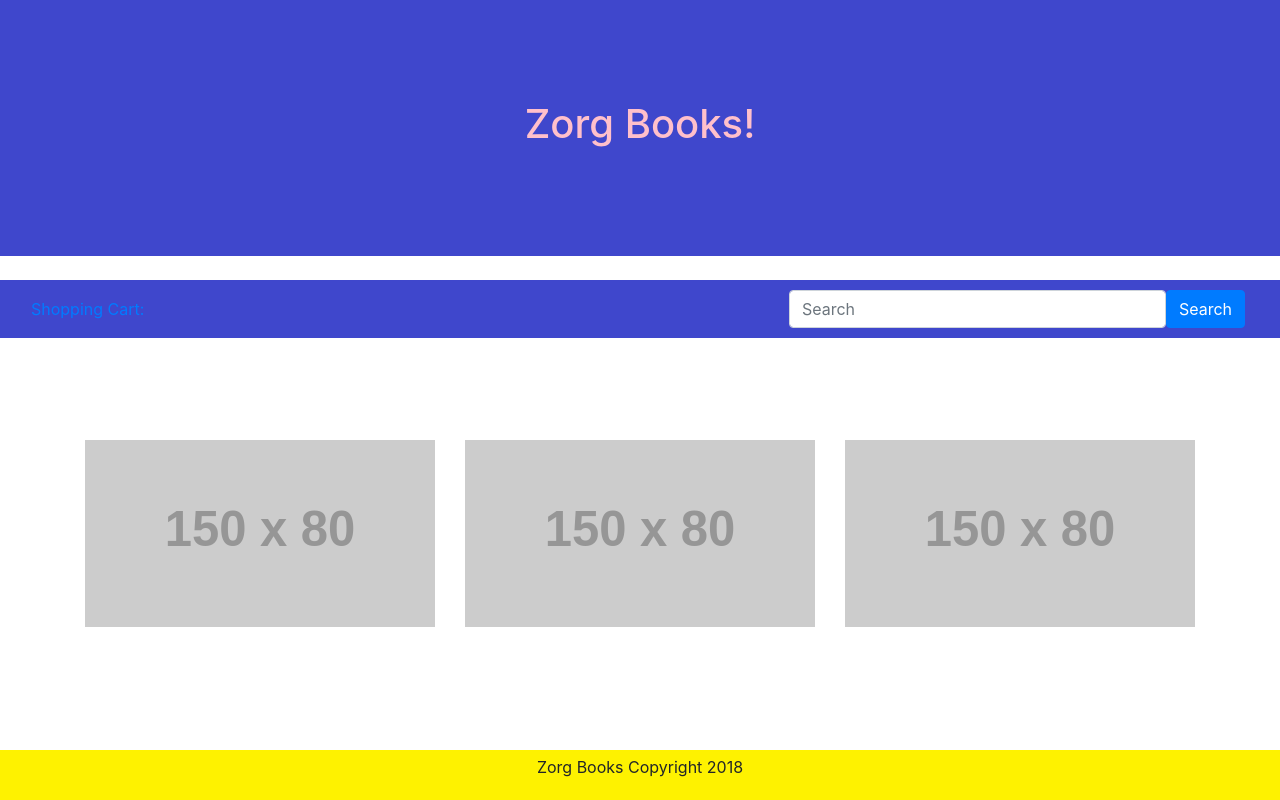
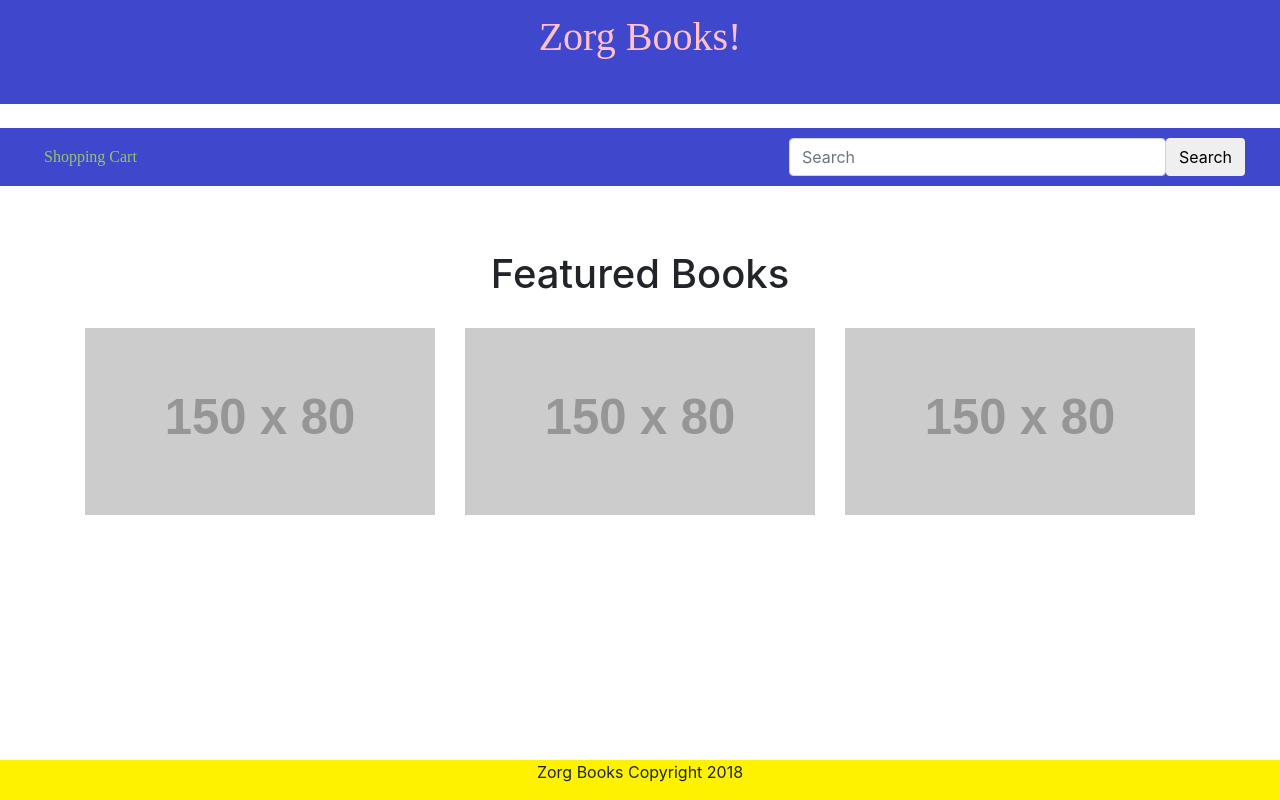
Before and after one commit to theoneandonlychoochootran/Zorg-s-Store, a PHP site: page /zorghome.php in a window 1280 px wide. Run offline with PHP 8.4, Linux system fonts and the light colour scheme; grey boxes labelled with a size stand in for pictures from a placeholder-image service; some libraries are stand-ins or nearby versions.

Commit message:
Add files via upload
Updated scaling, added font style, messed around with random things

```diff
--- /dev/null
+++ b/ZorgStore/mystyle.css
@@ -0,0 +1,35 @@
+	.jumbotron {
+	  background-color: #3F47CC;
+	  padding: 1%;
+      margin-bottom: 0;
+	  border-radius: 0;
+    }
+
+	.jumbotron h1{
+	 font-family: "Cooper Black";
+	 color: pink;
+	}
+
+	.container h1{
+		text-align: center;
+		padding-bottom: 2%;
+
+	}
+   .navbar {
+	  background-color: #3F47CC;
+	  margin-bottom: 5%;
+	  padding-top: 10px;
+	  padding-bottom: 10px;
+	  padding-right: 20px;
+      border-radius: 0;
+    }
+	.btn-link {
+		font-family: "Cooper Black";
+		color: #99C55E;
+	}
+    footer {
+      background-color: #fEF200;
+	  position: fixed;
+	  bottom: 0;
+	  width: 100%;
+    }
--- a/ZorgStore/navigation.php
+++ b/ZorgStore/navigation.php
@@ -1,3 +1,13 @@
+<!DOCTYPE html>
+<html lang="en">
+<head>
+  <title>Zorg Books</title>
+  <meta charset="utf-8">
+  <meta name="viewport" content="width=device-width, initial-scale=1">
+  <link rel="stylesheet" href="bootstrap-4.0.0-dist/css/bootstrap.min.css"/>
+  <script src="bootstrap-4.0.0-dist/js/bootstrap.min.js"></script>
+   <link rel="stylesheet" type="text/css" href="mystyle.css">
+</head>
 <div class="jumbotron">
   <div class="container text-center">
 	<h1>Zorg Books!</h1>
@@ -8,12 +18,12 @@
 <nav class="navbar navbar-inverse">
   <div class="container-fluid">
       <ul class="nav navbar-nav navbar-left">
-        <li><a href="#"> Shopping Cart:</a></li>
+		<button type="button" class="btn btn-link">Shopping Cart</button>
       </ul>
 	  <ul class="nav navbar-nav navbar-right">
 		<form class="form-inline">
 		<input type="email" class="form-control" size="30" placeholder="Search">
-		<button type="button" class="btn btn-primary"> Search </button>
+		<button type="button" class="btn btn-basic"> Search </button>
 	  </ul>
   </form>
     </div>
--- a/ZorgStore/zorghome.php
+++ b/ZorgStore/zorghome.php
@@ -1,46 +1,13 @@
-<!DOCTYPE html>
-<html lang="en">
-<head>
-  <title>Zorg Books</title>
-  <meta charset="utf-8">
-  <meta name="viewport" content="width=device-width, initial-scale=1">
-  <link rel="stylesheet" href="bootstrap-4.0.0-dist/css/bootstrap.min.css"/>
-  <script src="bootstrap-4.0.0-dist/js/bootstrap.min.js"></script>
-  <style>
 
-     .jumbotron {
-	  background-color: #3F47CC;
-	  padding: 100px;
-      margin-bottom: 0;
-	  border-radius: 0;
-    }
+<?php include 'navigation.php';?>
+<body>
 
-	.jumbotron h1{
-	 color: pink;
-	}
+<div class="container">
+	<div class = "panel panel-primary">
+		<h1>Featured Books</h1>
+		</div>
+	</div>
 
-   .navbar {
-	  background-color: #3F47CC;
-	  margin-bottom: 8%;
-	  padding-top: 10px;
-	  padding-bottom: 10px;
-	  padding-right: 20px;
-      border-radius: 0;
-    }
-
-    footer {
-      background-color: #fEF200;
-	  position: fixed;
-	  bottom: 0;
-	  width: 100%;
-	  padding: 5px;
-    }
-
-  </style>
-</head>
-
-<body>
-<?php include 'navigation.php';?>
 <div class="container">
   <div class="row">
     <div class="col-sm-4">
```
